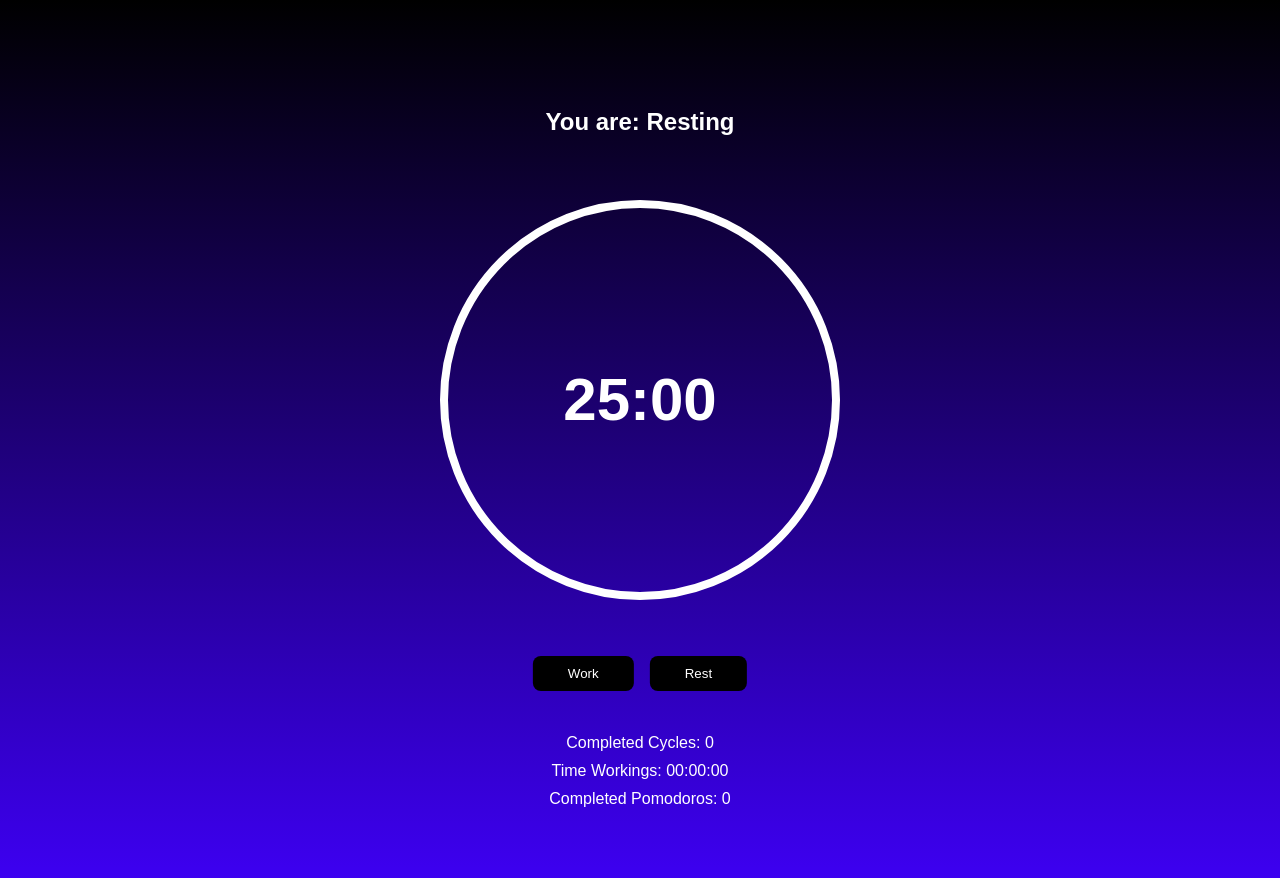
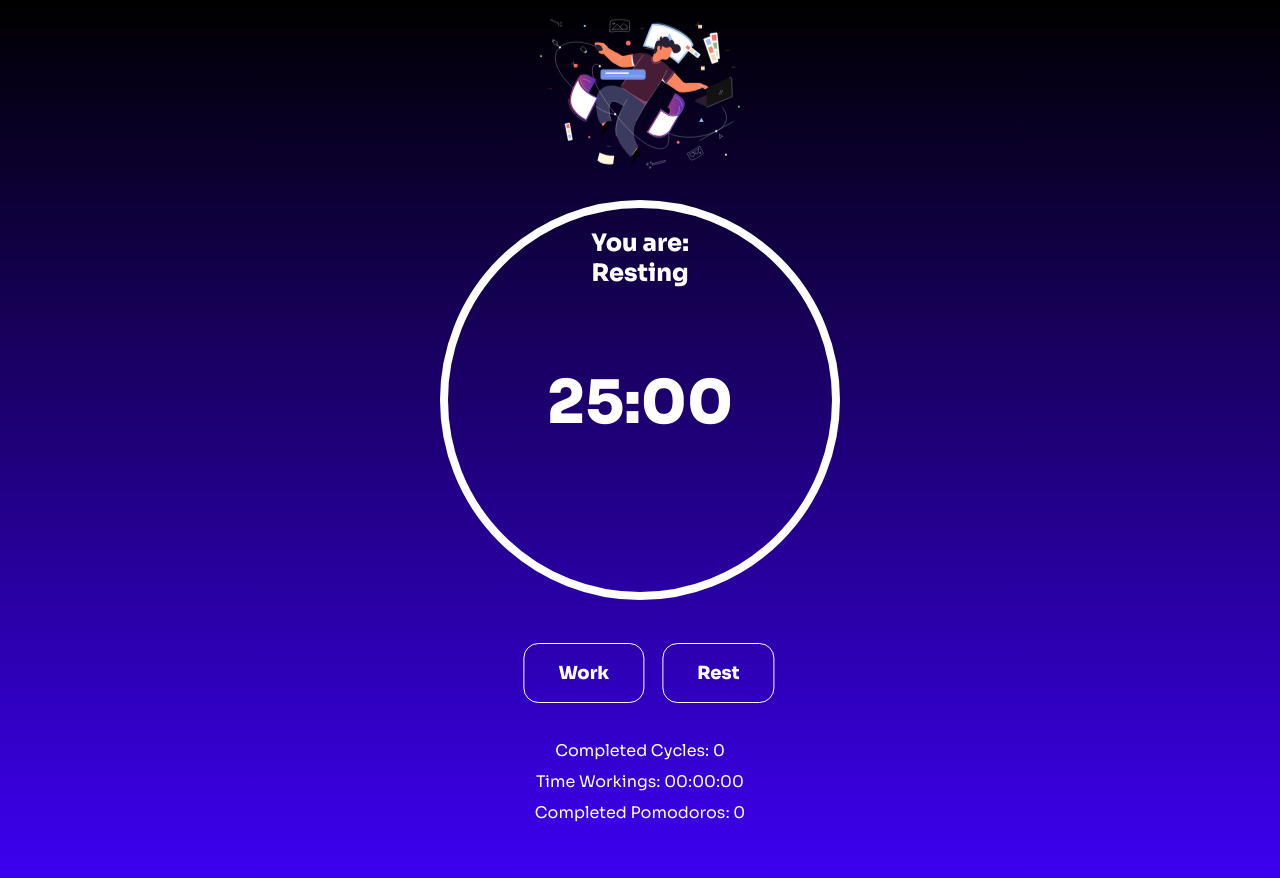
Before and after one commit to Shystra/Pomodoro, a React (Vite) app: page / in a window 1280 px wide. Shown: the top 878 px of the page. Built offline with nearby package versions, Linux system fonts and the light colour scheme.

Commit message:
deploy aplication

```diff
--- a/index.html
+++ b/index.html
@@ -4,6 +4,7 @@
     <meta charset="UTF-8" />
     <link rel="icon" type="image/svg+xml" href="/vite.svg" />
     <meta name="viewport" content="width=device-width, initial-scale=1.0" />
+    <link href="https://fonts.googleapis.com/css2?family=Montserrat:ital,wght@0,900;1,900&family=Open+Sans:ital,wght@0,700;1,600&family=Sora:wght@400;800&display=swap" rel="stylesheet">
     <title>Vite + React + TS</title>
   </head>
   <body >
--- a/src/App.tsx
+++ b/src/App.tsx
@@ -1,4 +1,6 @@
-import {PomodoroTimer} from './components/pomodoroTimer'
+import {PomodoroTimer} from './components/pomodoroTimer';
+import './index.css';
+import image from './assets/contact-img.svg';
 
 
 function App(): JSX.Element {
@@ -6,12 +8,19 @@ function App(): JSX.Element {
 
     <div className="container">
       <PomodoroTimer
+
       pomodoroTime={1500}
       shortRestTime={600}
       longRestTime={900}
       cycles={4}
       />
+
+      <div className='image'>
+        <img src={image} alt="" />
+      </div>
+
     </div>
+
 
   );
 }
--- a/src/index.css
+++ b/src/index.css
@@ -3,6 +3,7 @@
   padding: 0;
   outline: none;
   box-sizing: border-box;
+  font-family: 'Sora', Helvetica, sans-serif;
 }
 
 body {
@@ -47,7 +48,7 @@ body {
   color: #fff;
   text-align: center;
   position: absolute; /* Posicione o h2 fora do círculo */
-  top: -100px; /* Ajuste a posição vertical */
+  top: 20px; /* Ajuste a posição vertical */
   left: 50%;
   transform: translateX(-50%);
 }
@@ -73,20 +74,35 @@ body {
 }
 
 .pomodoro button {
-  background: black;
+  font-weight: 700;
   color: #fff;
-  border: none;
-  cursor: pointer;
-  padding: 10px 35px;
-  border-radius: 8px;
-  transition: background-color 300ms ease-in-out;
-  margin: 0.5rem;
+  border: 1px solid #fff;
+  border-radius: 15px;
+  padding: 18px 34px;
+  font-size: 18px;
+  margin-left: 18px;
+	position: relative;
+	background-color: transparent;
+	transition: 0.3s ease-in-out;
 }
 
-.working .pomodoro button {
+.pomodoro button:hover{
+  color: #fff;
+  background-color: #000;
+  border: 1px solid #fff;
+
+}
+.pomodoro button:hover::before{
+  /* color: #fff; */
+  width: 100%;
+
+}
+
+
+/* .working .pomodoro button {
   background-color: black;
   color: #fff;
-}
+} */
 
 .button_resting .timer {
   color: rgba(61, 0, 242, 1);
@@ -104,5 +120,33 @@ body {
 
 }
 .pomodoro .datails p{
+  /* color: #08b605; */
   margin-bottom: 10px;
 }
+
+
+
+
+
+.image img{
+  animation: updown 3s linear infinite;
+  max-width: 200px;
+  height: auto;
+  margin-left: -300px;
+
+}
+.image{
+
+  height: 750px;
+}
+@keyframes updown {
+  0% {
+      transform: translateY(-20px);
+  }
+  50% {
+      transform: translateY(20px);
+  }
+  100% {
+      transform: translateY(-20px);
+  }
+}
```
Also changed, not shown: src/assets/contact-img.svg (added).
